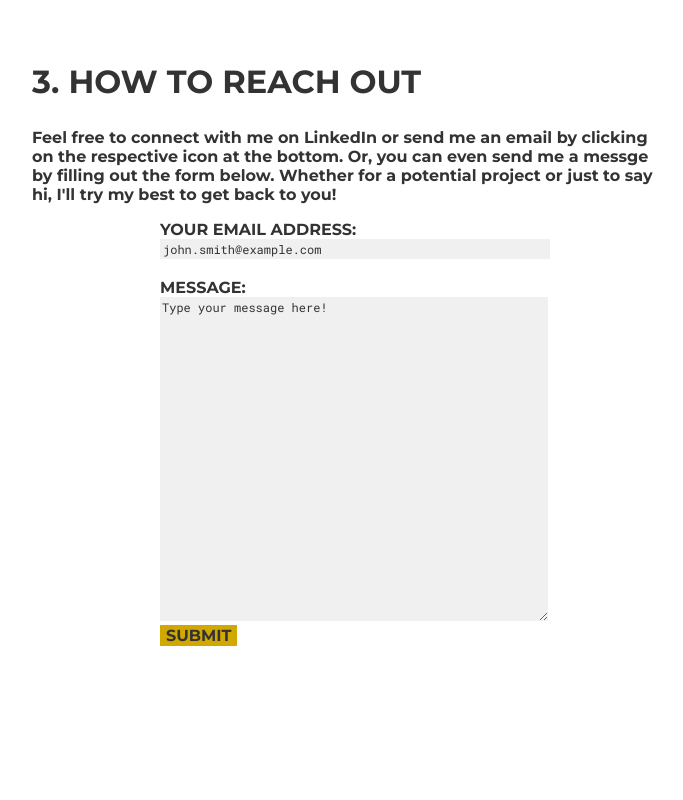
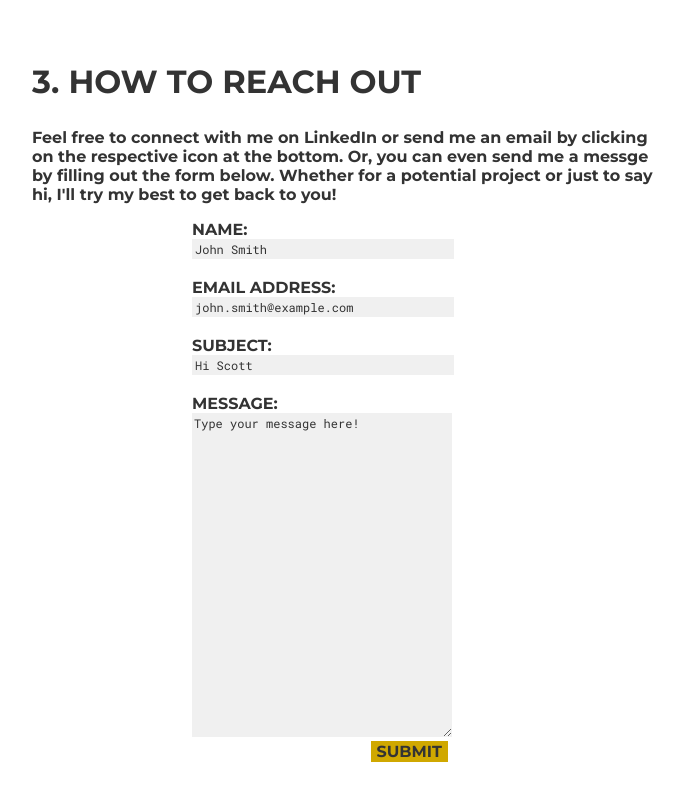
Before and after one commit to scotthun/nextjsWebsite, a Next.js app: page / in a window 1280 px wide. Shown: the part 2277-3077 px from the top of the page, without its empty margins (288-971 px from the left). Built offline with nearby package versions, Linux system fonts and the light colour scheme.

Commit message:
Add inputs and move button

```diff
--- a/resources/components/contact_form.js
+++ b/resources/components/contact_form.js
@@ -19,9 +19,16 @@ export default class MyForm extends React.Component {
                 method="POST"
             >
 
-                <label>Your Email Address:</label>
+                <label>Name:</label>
+                <input className="emailInput" type="text" name="senderName" placeholder="John Smith"/>
                 <br />
+                <br />
+                <label>Email Address:</label>
                 <input className="emailInput" type="email" name="email" placeholder="john.smith@example.com"/>
+                <br />
+                <br />
+                <label>Subject:</label>
+                <input className="emailInput" type="text" name="subject" placeholder="Hi Scott"/>
                 <br />
                 <br />
                 <label>Message:</label>
@@ -40,8 +47,8 @@ export default class MyForm extends React.Component {
                         text-decoration: none;
                         float: left;
                         display: block;
-                        width: 60%;
-                        margin-left: 20%;
+                        width: 40%;
+                        margin-left: 25%;
 
                     }
 
@@ -79,6 +86,7 @@ export default class MyForm extends React.Component {
                         color: #333333;
                         border: none;
                         text-transform: uppercase;
+                        float: right;
                     }
 
                     ::placeholder { /* Chrome, Firefox, Opera, Safari 10.1+ */
```
